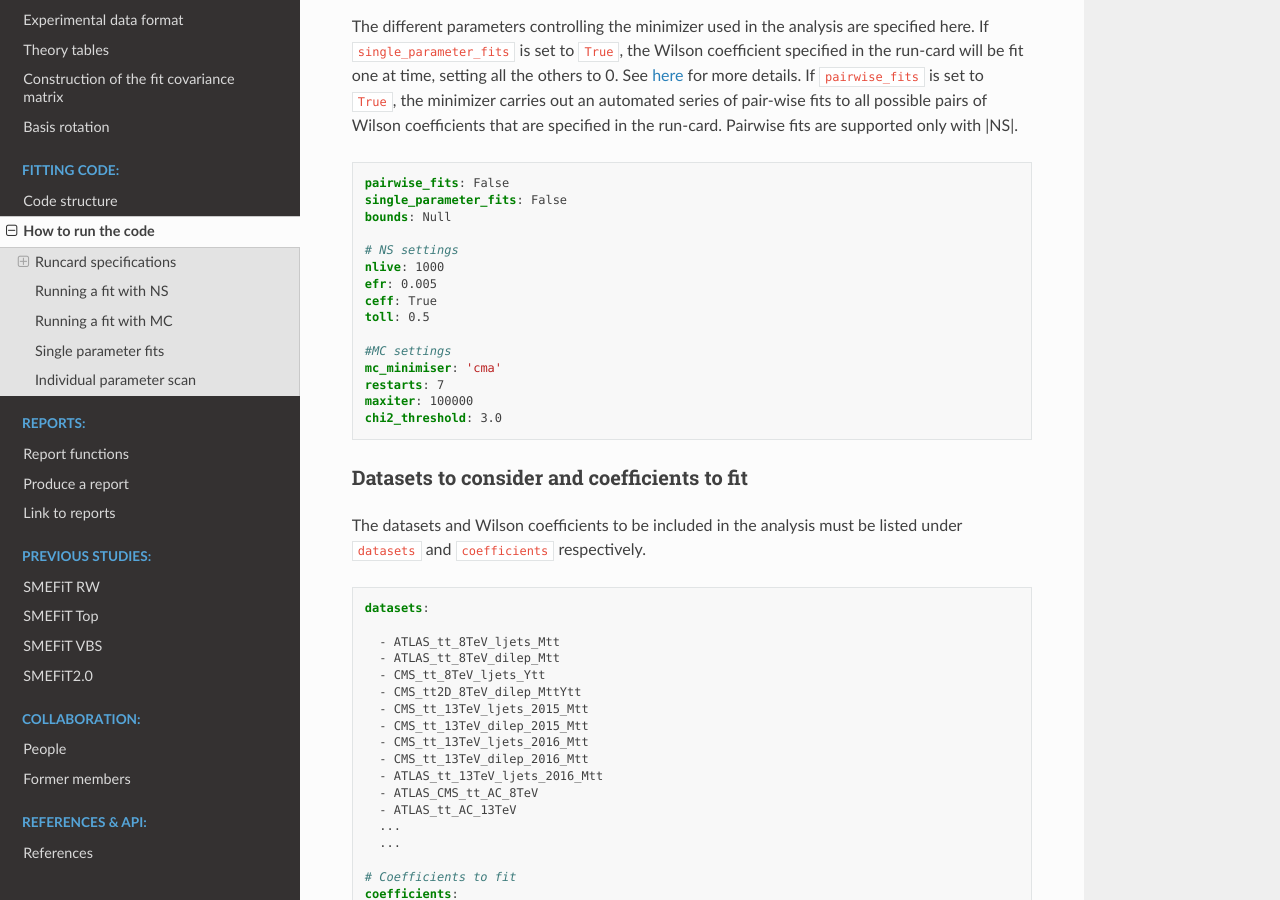
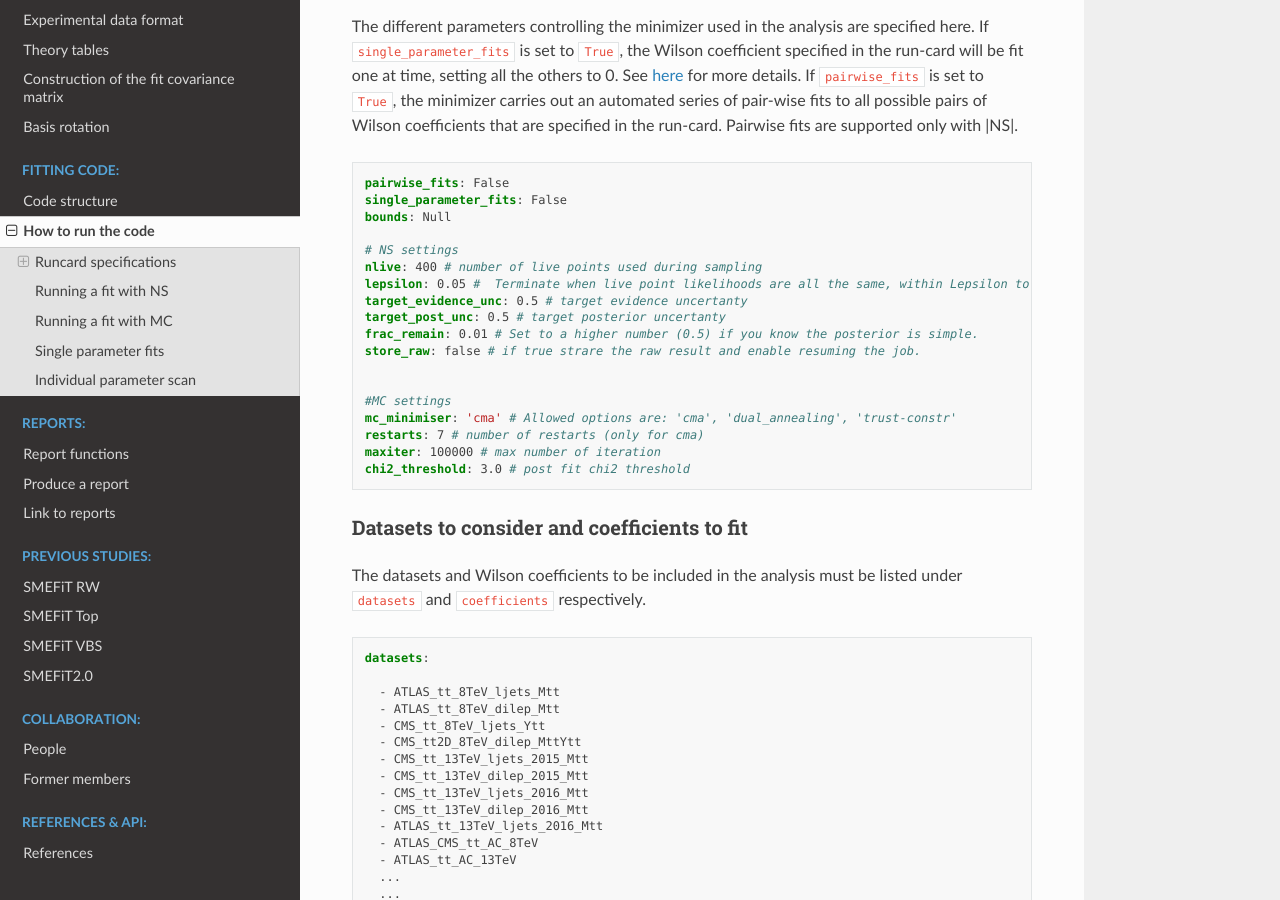
Before and after one commit to LHCfitNikhef/smefit_release, a Sphinx documentation site: the page built from docs/source/fitting_code/running.md, in a window 1280 px wide and 900 px high, scrolled down 1260 px. Built offline with Sphinx 7.4.7 and the Read the Docs theme 2.0.0, drawn with Linux system fonts in a browser that asks for light colours; pages that are not in the unit, such as notebooks, are missing from menus.

Commit message:
update docs

````diff
--- a/docs/source/fitting_code/running.md
+++ b/docs/source/fitting_code/running.md
@@ -67,16 +67,19 @@ single_parameter_fits: False
 bounds: Null
 
 # NS settings
-nlive: 1000
-efr: 0.005
-ceff: True
-toll: 0.5
+nlive: 400 # number of live points used during sampling
+lepsilon: 0.05 #  Terminate when live point likelihoods are all the same, within Lepsilon tolerance.
+target_evidence_unc: 0.5 # target evidence uncertanty
+target_post_unc: 0.5 # target posterior uncertanty
+frac_remain: 0.01 # Set to a higher number (0.5) if you know the posterior is simple.
+store_raw: false # if true strare the raw result and enable resuming the job.
+
 
 #MC settings
-mc_minimiser: 'cma'
-restarts: 7
-maxiter: 100000
-chi2_threshold: 3.0
+mc_minimiser: 'cma' # Allowed options are: 'cma', 'dual_annealing', 'trust-constr'
+restarts: 7 # number of restarts (only for cma)
+maxiter: 100000 # max number of iteration
+chi2_threshold: 3.0 # post fit chi2 threshold
 ```
 
 ### Datasets to consider and coefficients to fit
--- a/docs/source/refs.bib
+++ b/docs/source/refs.bib
@@ -230,6 +230,20 @@
       SLACcitation   = "%%CITATION = ARXIV:1306.2144;%%"
 }
 
+@article{Buchner_2019,
+	doi = {10.1088/1538-3873/aae7fc},
+	url = {https://doi.org/10.1088%2F1538-3873%2Faae7fc},
+	year = 2019,
+	month = {aug},
+	publisher = {{IOP} Publishing},
+	volume = {131},
+	number = {1004},
+	pages = {108005},
+	author = {Johannes Buchner},
+	title = {Collaborative Nested Sampling: Big Data versus Complex Physical Models},
+	journal = {Publications of the Astronomical Society of the Pacific}
+}
+
 @article{Brivio:2017vri,
       author         = "Brivio, Ilaria and Trott, Michael",
       title          = "{The Standard Model as an Effective Field Theory}",
@@ -419,6 +433,10 @@
     archivePrefix = "arXiv",
     primaryClass = "hep-ph",
     reportNumber = "Nikhef-2022-023",
-    month = "2",
+    doi = "10.1140/epjc/s10052-023-11534-7",
+    journal = "Eur. Phys. J. C",
+    volume = "83",
+    number = "5",
+    pages = "393",
     year = "2023"
 }
````
Also changed, not shown: docs/source/fitting_code/code_struct.md (+1 -1 lines), docs/source/theory/NS.rst (+5 -4 lines).
